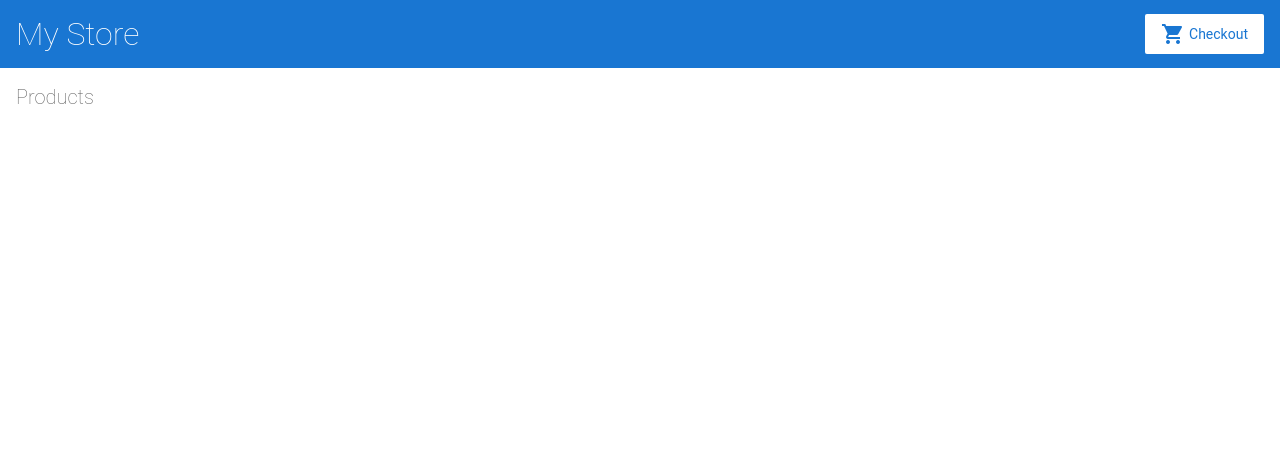
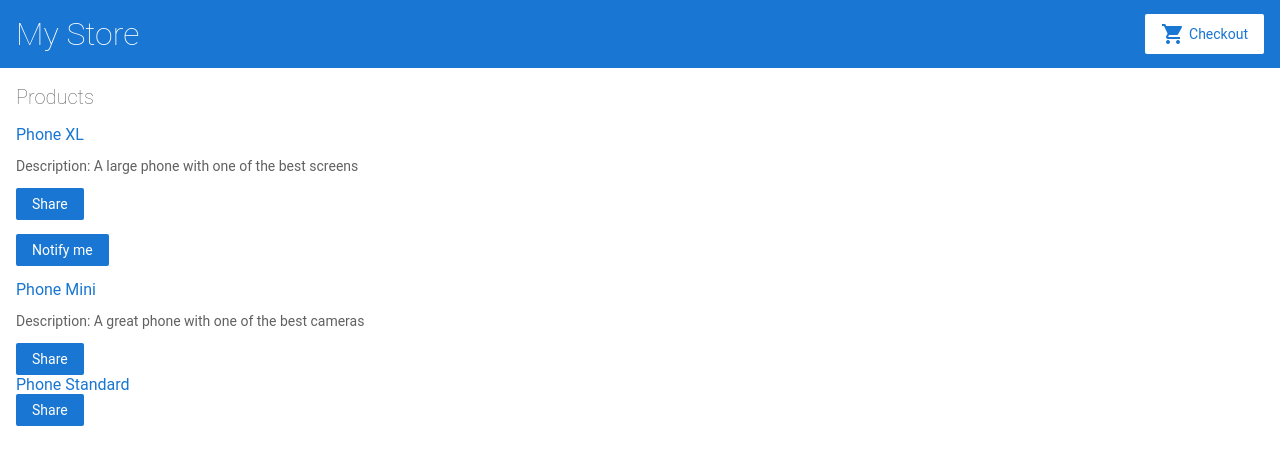
Before and after one commit to deepak-acharya-97/angular-practice-from-offical-website, an Angular app: page / in a window 1280 px wide. Shown: the top 464 px of the page. Built offline with nearby package versions, Linux system fonts and the light colour scheme.

Commit message:
Initial Commit

```diff
--- a/src/app/app.module.ts
+++ b/src/app/app.module.ts
@@ -6,6 +6,7 @@
 import { AppComponent } from './app.component';
 import { TopBarComponent } from './top-bar/top-bar.component';
 import { ProductListComponent } from './product-list/product-list.component';
+import { ProductAlertsComponent } from './product-alerts/product-alerts.component';
 
 @NgModule({
   imports: [
@@ -18,7 +19,8 @@
   declarations: [
     AppComponent,
     TopBarComponent,
-    ProductListComponent
+    ProductListComponent,
+    ProductAlertsComponent
   ],
   bootstrap: [ AppComponent ]
 })
--- /dev/null
+++ b/src/app/product-alerts/product-alerts.component.html
@@ -0,0 +1,3 @@
+<p *ngIf="product.price > 700">
+  <button>Notify me</button>
+</p>
--- /dev/null
+++ b/src/app/product-alerts/product-alerts.component.ts
@@ -0,0 +1,15 @@
+import { Component, OnInit, Input } from '@angular/core';
+
+@Component({
+  selector: 'app-product-alerts',
+  templateUrl: './product-alerts.component.html',
+  styleUrls: ['./product-alerts.component.css']
+})
+export class ProductAlertsComponent implements OnInit {
+  @Input() product;
+  constructor() { }
+
+  ngOnInit() {
+  }
+
+}
--- a/src/app/product-list/product-list.component.css
+++ b/src/app/product-list/product-list.component.css
@@ -1,5 +1,7 @@
 
-
+button {
+  display: block;
+}
 /*
 Copyright Google LLC. All Rights Reserved.
 Use of this source code is governed by an MIT-style license that
--- a/src/app/product-list/product-list.component.html
+++ b/src/app/product-list/product-list.component.html
@@ -1,5 +1,18 @@
 <h2>Products</h2>
 
+<div *ngFor="let product of products">
+  <a [title]="product.name+' details'">
+  {{product.name}}
+  </a>
+  <p *ngIf="product.description">
+    Description: {{product.description}}
+  </p>
+  <button (click)="share()">
+    Share
+  </button>
+  <app-product-alerts [product]="product">
+  </app-product-alerts>
+</div>
 
 <!--
 Copyright Google LLC. All Rights Reserved.
```
Also changed, not shown: src/app/product-alerts/product-alerts.component.css (added).
